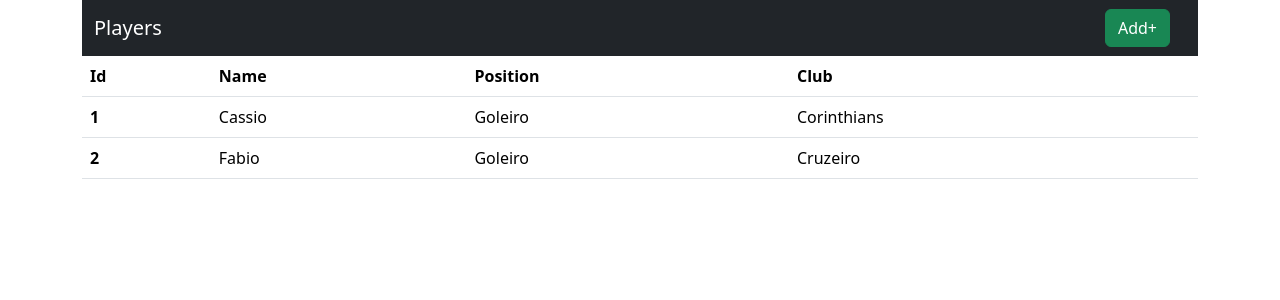
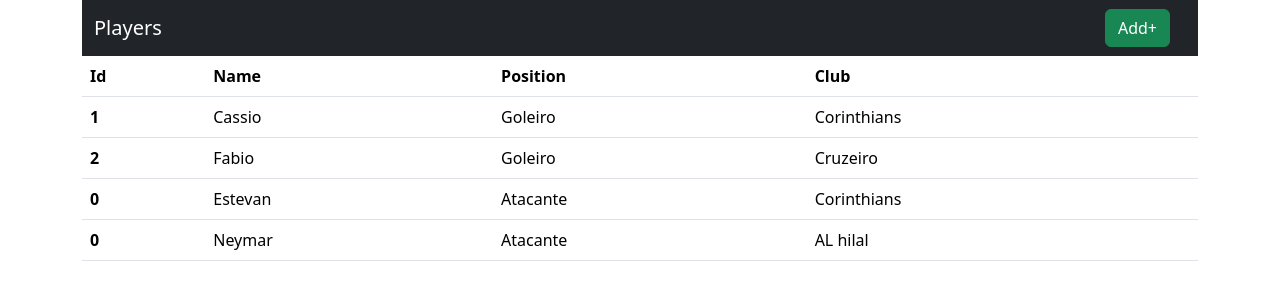
Before and after one commit to estevansk8/Angular-CRUD, an Angular app: page /player/home in a window 1280 px wide. Shown: the top 300 px of the page. Built offline with nearby package versions, Linux system fonts and the light colour scheme; data requests are answered from the project's data file.

Commit message:
:sparkles: feat: create player working but with worst id

```diff
--- a/db.json
+++ b/db.json
@@ -1,16 +1,28 @@
 {
-    "players":[
+  "players": [
     {
-            "id":1,
+      "id": "1",
       "name": "Cassio",
       "club": "Corinthians",
       "position": "Goleiro"
     },
     {
-            "id":2,
+      "id": "2",
       "name": "Fabio",
       "club": "Cruzeiro",
       "position": "Goleiro"
+    },
+    {
+      "id": 0,
+      "name": "Estevan",
+      "position": " Atacante",
+      "club": "Corinthians"
+    },
+    {
+      "id": 0,
+      "name": "Neymar",
+      "position": " Atacante",
+      "club": "AL hilal"
     }
   ]
 }
--- a/src/app/player/create/create.component.html
+++ b/src/app/player/create/create.component.html
@@ -3,16 +3,16 @@
     <form>
         <div class="mb-3">
             <label for="txtName" class="form-label">Name</label>
-            <input type="text" name="name" class="form-control" id="txtName"/>
+            <input type="text" name="name" [(ngModel)] = "formdata.name" class="form-control" id="txtName"/>
         </div>
         <div class="mb-3">
             <label for="txtPosition" class="form-label">Position</label>
-            <input type="text" name="position" class="form-control" id="txtPosition"/>
+            <input type="text" name="position" [(ngModel)] = "formdata.position" class="form-control" id="txtPosition"/>
         </div>
         <div class="mb-3">
             <label for="txtClub" class="form-label">Club</label>
-            <input type="text" name="club" class="form-control" id="txtClub"/>
+            <input type="text" name="club" [(ngModel)] = "formdata.club" class="form-control" id="txtClub"/>
         </div>
-        <button type="button" class="btn btn-primary">Create</button>
+        <button type="button" (click)="create()" class="btn btn-primary">Create</button>
     </form>
 </div>
--- a/src/app/player/create/create.component.ts
+++ b/src/app/player/create/create.component.ts
@@ -1,4 +1,7 @@
 import { Component } from '@angular/core';
+import { PlayerService } from '../player.service';
+import { Router } from '@angular/router';
+import { Player } from '../player';
 
 @Component({
   selector: 'app-create',
@@ -6,5 +9,22 @@ import { Component } from '@angular/core';
   styleUrl: './create.component.css'
 })
 export class CreateComponent {
+  constructor(private playerService: PlayerService, private router: Router){}
+  formdata : Player = {
+    id: 0,
+    name: "",
+    position: " ",
+    club: ""
+  }
 
+  create(){
+    this.playerService.create(this.formdata).subscribe({
+      next:(data)=> {
+        this.router.navigate(["player/home"])
+      },
+      error: (err) => {
+        console.log(err)
+      }
+    })
+  }
 }
--- a/src/app/player/player.module.ts
+++ b/src/app/player/player.module.ts
@@ -6,6 +6,7 @@ import { HomeComponent } from './home/home.component';
 import { CreateComponent } from './create/create.component';
 import { EditComponent } from './edit/edit.component';
 
+import {FormsModule} from '@angular/forms'
 
 @NgModule({
   declarations: [
@@ -15,7 +16,8 @@ import { EditComponent } from './edit/edit.component';
   ],
   imports: [
     CommonModule,
-    PlayerRoutingModule
+    PlayerRoutingModule,
+    FormsModule
   ]
 })
 export class PlayerModule { }
--- a/src/app/player/player.service.ts
+++ b/src/app/player/player.service.ts
@@ -13,4 +13,8 @@ export class PlayerService {
     return this.httpClient.get<Player[]>('http://localhost:3000/players');
   }
 
+  create(data: Player){
+    return this.httpClient.post('http://localhost:3000/players', data);
+  }
+
 }
```
Lines whose indentation alone changed are shown as unchanged.
